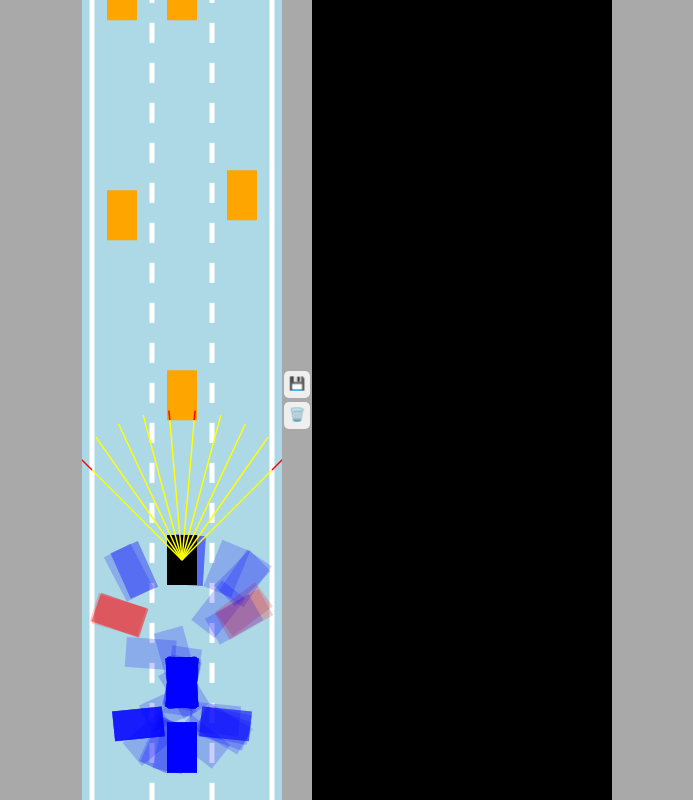
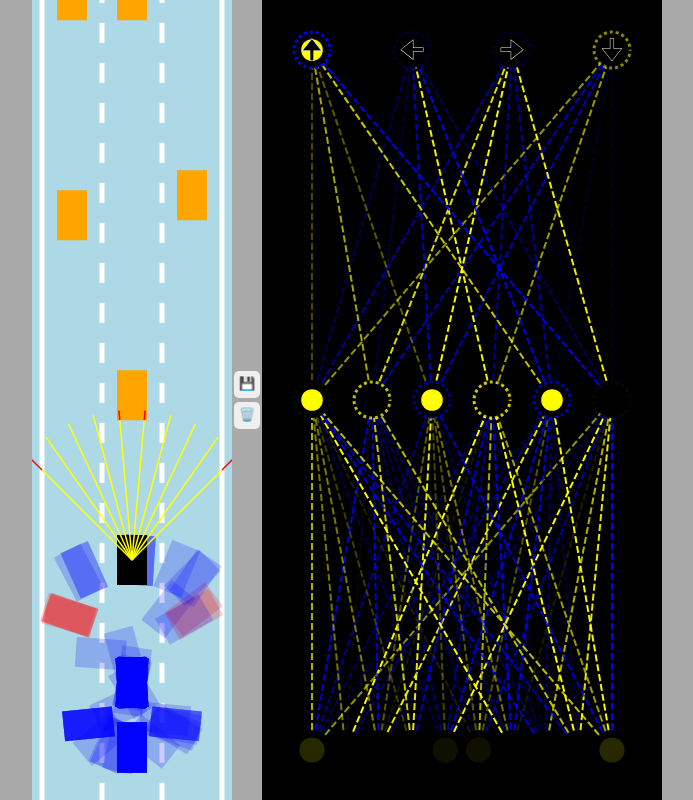
Before and after one commit to mitkosl/SelfDrivingCar, a plain HTML site: page index.html in a window 1280 px wide. Shown: the whole page, without its empty margins (293-986 px from the left). Drawn offline with Linux system fonts and the light colour scheme; animation ran at ten frames a second.

Commit message:
Added a nice Neural Network Visualizer

```diff
--- a/index.html
+++ b/index.html
@@ -13,6 +13,7 @@
 
         <canvas id="networkCanvas"></canvas>
 
+        <script src="visualizer.js"></script>
         <script src="network.js"></script>
         <script src="sensor.js"></script>
         <script src="utils.js"></script>
--- a/main.js
+++ b/main.js
@@ -2,7 +2,7 @@ const carCanvas = document.getElementById("carCanvas");
 carCanvas.width = 200;
 
 const networkCanvas = document.getElementById("networkCanvas");
-networkCanvas.width = 300;
+networkCanvas.width = 400;
 
 const carContext = carCanvas.getContext("2d");
 const networkContext = networkCanvas.getContext("2d");
@@ -21,7 +21,6 @@ if(localStorage.getItem("bestAICar")){
             NeuralNetwork.mutate(cars[i].brain,0.2);
         }
     }
-
 }
 
 let traffic = [
@@ -102,7 +101,7 @@ function animate(time){
 
     carContext.restore();
 
-    networkContext.lineDashOffset = -time*50;
-    // Visualizer.drawNetwork(networkContext,bestCar.brain);
+    networkContext.lineDashOffset = -time/50;
+    Visualizer.drawNetwork(networkContext,bestCar.brain);
     requestAnimationFrame(animate);
 }
--- a/utils.js
+++ b/utils.js
@@ -45,3 +45,11 @@ function getCursorPosition(canvas, event) {
     let coordinates = {x: x, y: y};
     return coordinates;
 }
+
+function getRGBA(value){
+    const alpha = Math.abs(value);
+    const R = value < 0 ? 0 : 255;
+    const G = R;
+    const B = value > 0 ? 0 : 255;
+    return `rgba(${R},${G},${B},${alpha})`;
+}
--- /dev/null
+++ b/visualizer.js
@@ -0,0 +1,86 @@
+class Visualizer {
+    static drawNetwork(context, network){
+        const margin = 50;
+        const left = margin;
+        const top = margin;
+        const width = context.canvas.width - margin*2;
+        const height = context.canvas.height - margin*2;
+
+        // Visualizer.drawLevel(context,network.levels[0],left,top,width,height);
+        const levelHeight = height / network.levels.length;
+        for (let i = network.levels.length-1; i >=0 ; i--) {
+            const levelTop = top + lerp(height-levelHeight,0, network.levels.length==1 ? 0.5 : i/(network.levels.length-1));
+
+            context.setLineDash([7,3]);
+            Visualizer.drawLevel(context,network.levels[i],left,levelTop,width,levelHeight,
+                i==network.levels.length-1 ? ['🠉','🠈','🠊','🠋'] : []);
+        }
+    }
+
+    static drawLevel(context,level,left,top,width,height,outputLabels=[]){
+        const right = left + width;
+        const bottom = top + height;
+
+        const {inputs, outputs, weights, biases} = level;
+
+        for (let i = 0; i < inputs.length; i++) {
+            for (let j = 0; j < outputs.length; j++) {
+                context.beginPath();
+                context.moveTo(Visualizer.#getNodeX(inputs, i, left, right), bottom);
+                context.lineTo(Visualizer.#getNodeX(outputs, j, left, right), top);
+                context.lineWidth = 2;
+                context.strokeStyle = getRGBA(weights[i][j]);
+                context.stroke();
+            }
+        }
+
+        const nodeRadius = 18;
+        for (let i = 0; i < inputs.length; i++) {
+            const x = Visualizer.#getNodeX(inputs, i, left, right);
+            context.beginPath();
+            context.arc(x, bottom, nodeRadius, 0, Math.PI*2);
+            context.fillStyle = "black";
+            context.fill();
+            context.beginPath();
+            context.arc(x, bottom, nodeRadius*0.7, 0, Math.PI*2);
+            context.fillStyle = getRGBA(inputs[i]);
+            context.fill();
+        }
+
+        for (let i = 0; i < outputs.length; i++) {
+            const x = Visualizer.#getNodeX(outputs, i, left, right);
+            context.beginPath();
+            context.arc(x, top, nodeRadius, 0, Math.PI*2);
+            context.fillStyle = "black";
+            context.fill();
+            context.beginPath();
+            context.arc(x, top, nodeRadius*0.6, 0, Math.PI*2);
+            context.fillStyle = getRGBA(outputs[i]);
+            context.fill();
+
+            context.beginPath();
+            context.lineWidth = 3;
+            context.arc(x,top, nodeRadius, 0, Math.PI*2);
+            context.strokeStyle = getRGBA(biases[i]);
+            context.setLineDash([3,3]);
+            context.stroke();
+            context.setLineDash([]);
+
+            if(outputLabels[i]) {
+                context.beginPath();
+                context.textAlign = "center";
+                context.textBaseline = "middle";
+                context.fillStyle = "black";
+                context.strokeStyle = "white";
+                context.font = (nodeRadius*1.5) + "px Arial";
+                context.fillText(outputLabels[i], x, top + nodeRadius * 0.1);
+                context.lineWidth = 0.5;
+                context.strokeText(outputLabels[i], x, top + nodeRadius * 0.1);
+            }
+        }
+    }
+
+    static #getNodeX(nodes, index, left, right){
+        return lerp(left, right, nodes.length==1 ? 0.5 : index/(nodes.length-1));
+    }
+}
```
